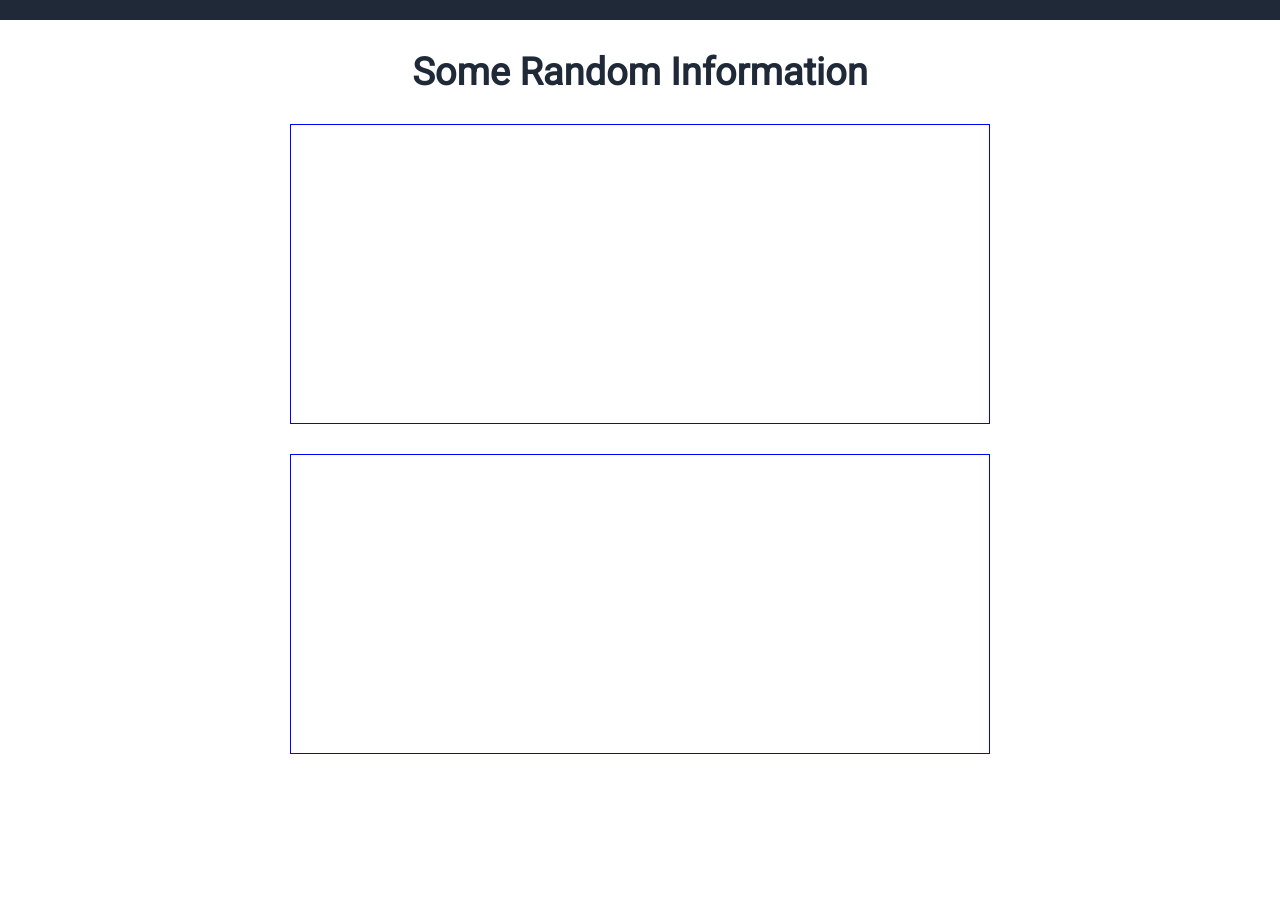
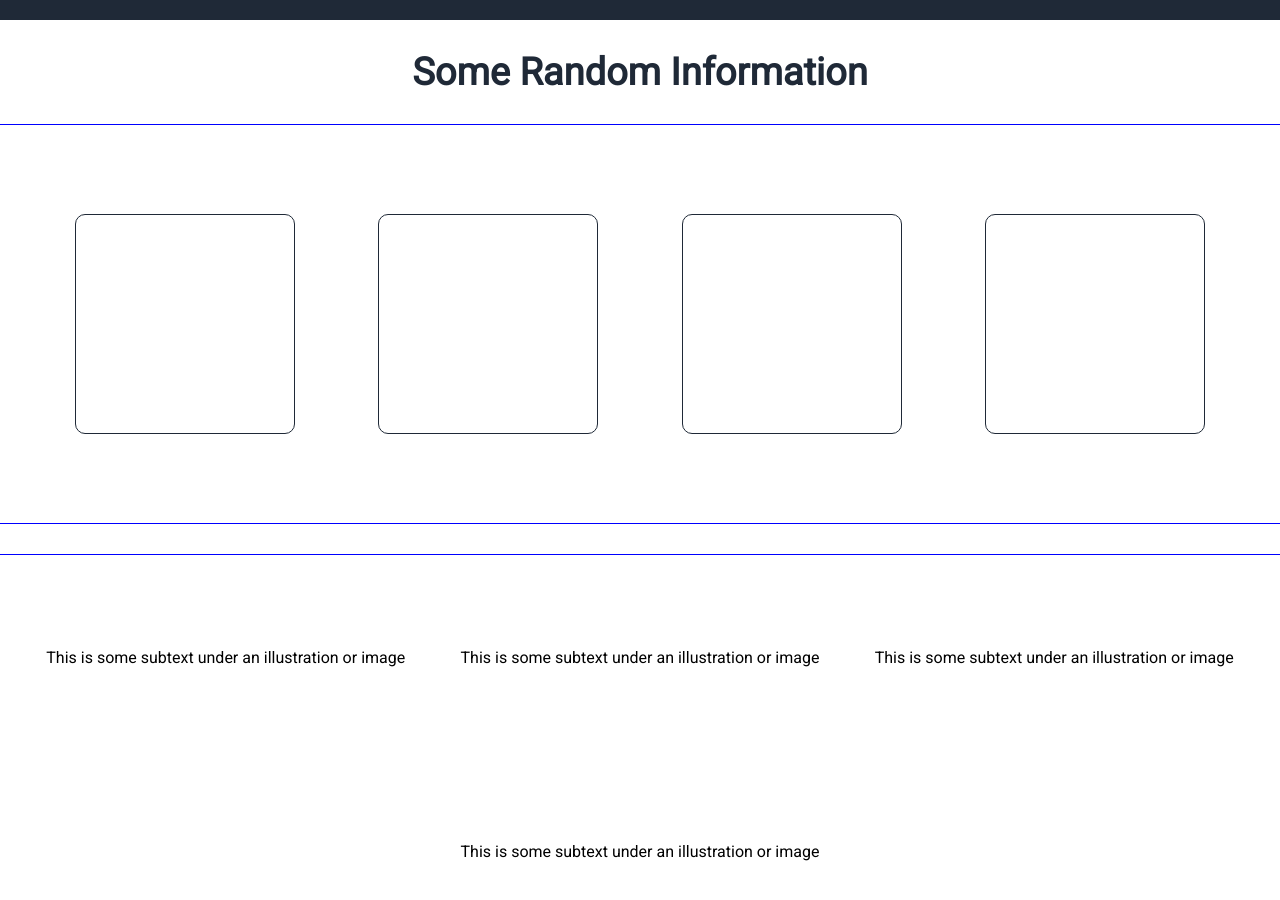
Before and after one commit to Kevon-Williams/LandingPage, a plain HTML site: page index.html in a window 1280 px wide. Shown: the part 460-1360 px from the top of the page. Before the commit the page ends 1244 px from the top, so only its background shows below. Drawn offline with Linux system fonts and the light colour scheme.

Commit message:
Set empty boxes in 2nd section

```diff
--- a/index.html
+++ b/index.html
@@ -35,7 +35,10 @@
             <div class="box-1-item"></div>
         </div>
         <div class="box box-2">
-
+            <div class="box-2-text">This is some subtext under an illustration or image</div>
+            <div class="box-2-text">This is some subtext under an illustration or image</div>
+            <div class="box-2-text">This is some subtext under an illustration or image</div>
+            <div class="box-2-text">This is some subtext under an illustration or image</div>
         </div>
     </div>
 </body>
--- a/styles.css
+++ b/styles.css
@@ -72,18 +72,32 @@ header {
 
 .box {
     border: 1px solid blue;
-    width: 700px;
-    height: 300px;
+    width: 1300px;
+    height: 400px;
+    display: flex;
+    justify-content: space-evenly;
+    padding: 10px;
+    gap: 10px;
+    align-items: center;
+    flex-wrap: wrap;
 }
+
+.box-1-item {
+    border: 1px solid #1f2937;
+    height: 220px;
+    width: 220px;
+    border-radius: 10px;
+
+}
+
 
 .header-2 {
     font-size: 38px;
     font-weight: bold;
 }
 
-.box-1-item {
 
-}
+
 
 /* utilites */
 .dark-bg {
```
